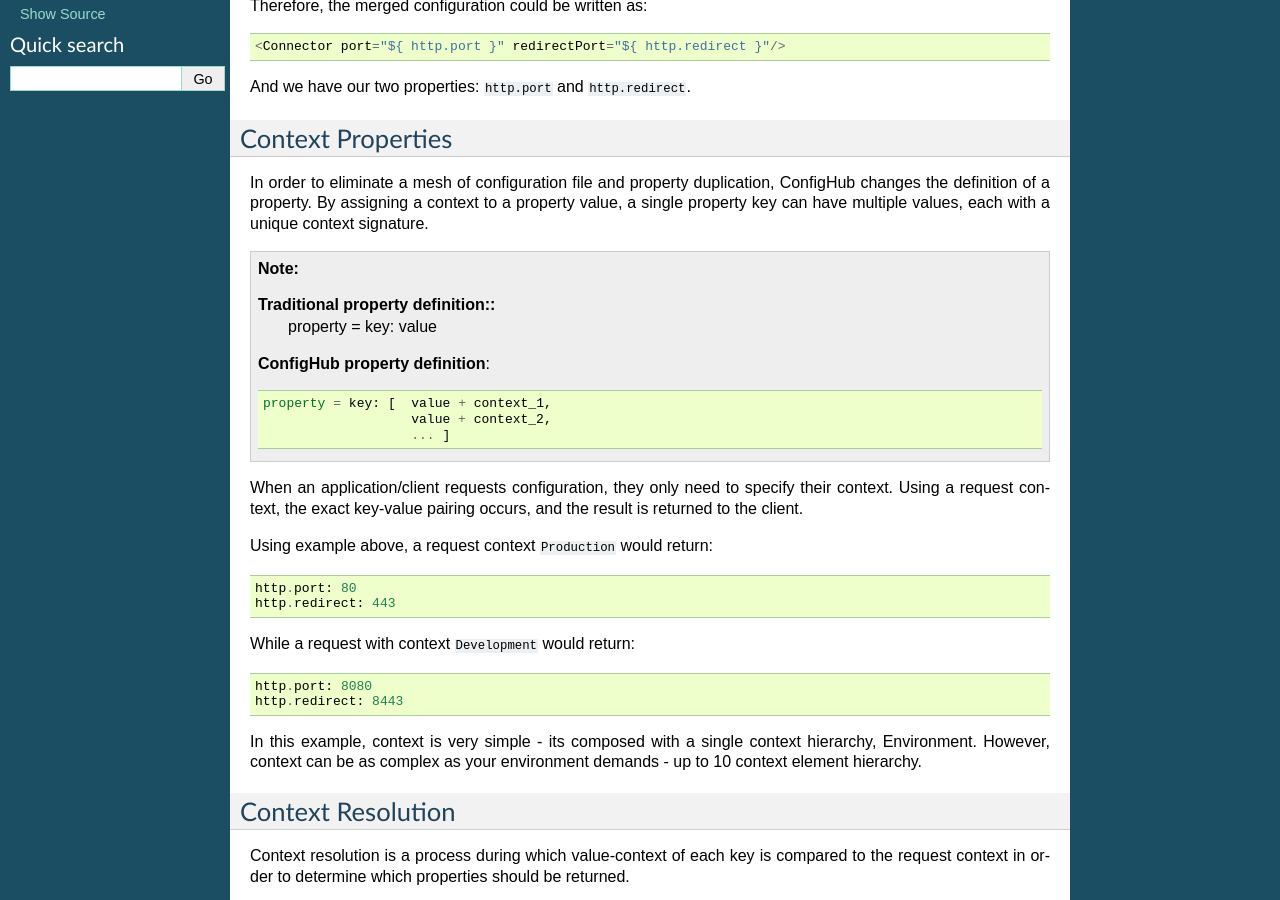
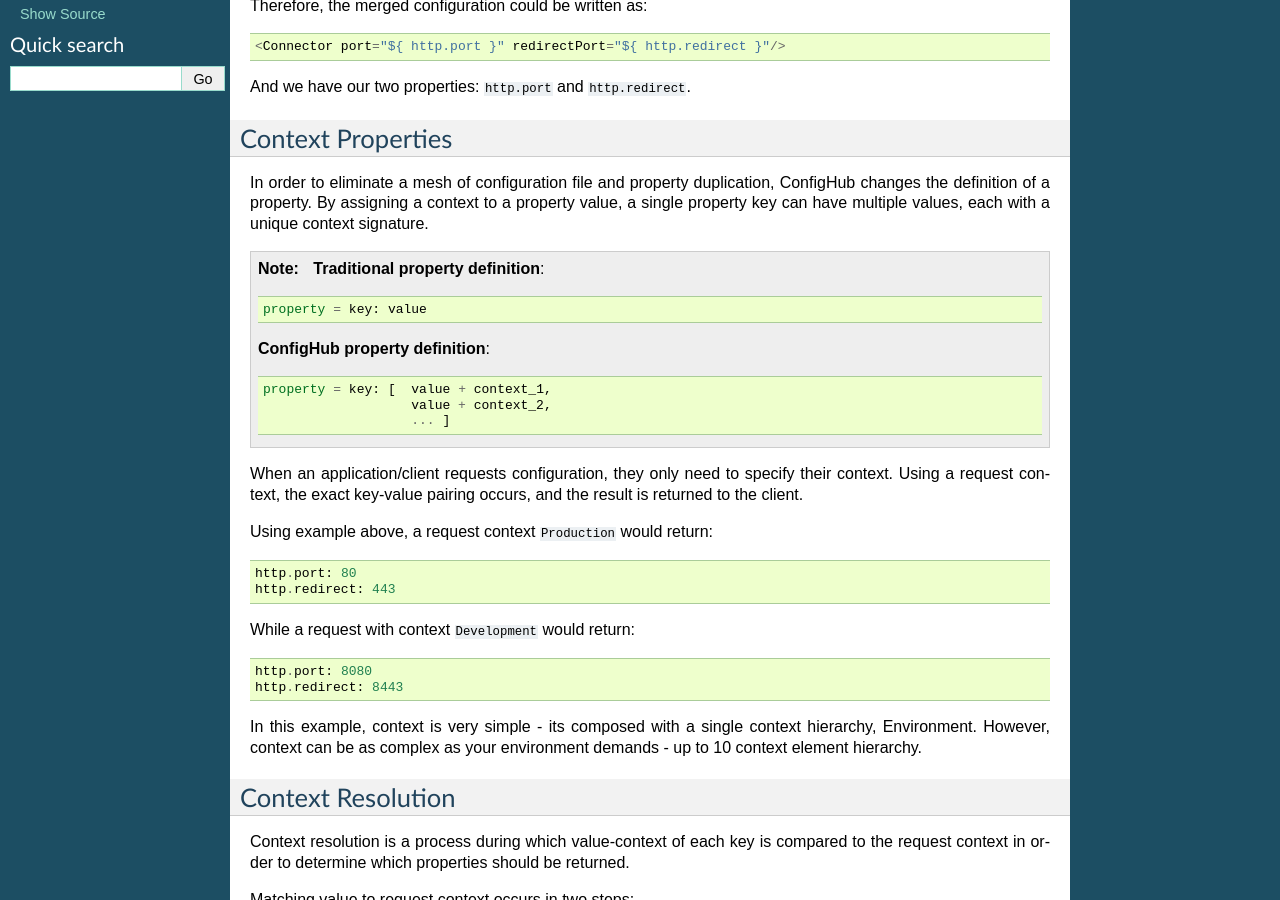
Before and after one commit to ConfigHubPub/Docs, a Sphinx documentation site: the page built from documentation/pages/primer.rst, in a window 1280 px wide and 900 px high, scrolled down 314 px. Built offline with Sphinx 7.4.7, drawn with Linux system fonts in a browser that asks for light colours; part of the change alters nothing that is shown.

```diff
--- a/documentation/pages/primer.rst
+++ b/documentation/pages/primer.rst
@@ -30,6 +30,7 @@ each with a unique context signature.
 
 .. note::
    **Traditional property definition**::
+
       property = key: value
 
    **ConfigHub property definition**::
@@ -72,8 +73,9 @@ Matching value to request context occurs in two steps:
    * If both are specified, they have to be the same;
    * Either or both are a wildcard.
 
-   .. role:: sx
+   .. role:: nb
    .. role:: sr
+   .. role:: gt
 
 
    **Example**: Context-Request resolution
@@ -81,17 +83,17 @@ Matching value to request context occurs in two steps:
    +---------------------+------------------+---------------+---------------+-----------------+
    |                     | Environment      | Application   | Instance      |                 |
    +=====================+==================+===============+===============+=================+
-   | **Request-Context** | Production       | WebServer     | Webserver-Jim |                 |
+   | Request-Context     | Production       | WebServer     | Webserver-Jim |                 |
    +---------------------+------------------+---------------+---------------+-----------------+
 
    +---------------------+------------------+---------------+---------------+-----------------+
-   | Value-Context       | Production       | WebServer     | :sx:`\*`      | :sr:`Match`     |
+   | Value-Context       | Production       | WebServer     | :nb:`\*`      | :sr:`Match`     |
    +---------------------+------------------+---------------+---------------+-----------------+
-   | Value-Context       | Production       | :sx:`\*`      | :sx:`\*`      | :sr:`Match`     |
+   | Value-Context       | Production       | :nb:`\*`      | :nb:`\*`      | :sr:`Match`     |
    +---------------------+------------------+---------------+---------------+-----------------+
-   | Value-Context       | :sx:`\*`         | :sx:`\*`      | Webserver-Jim | :sr:`Match`     |
+   | Value-Context       | :nb:`\*`         | :nb:`\*`      | Webserver-Jim | :sr:`Match`     |
    +---------------------+------------------+---------------+---------------+-----------------+
-   | Value-Context       | Development      | :sx:`\*`      | :sx:`\*`      | No Match        |
+   | Value-Context       | :gt:`Development`| :nb:`\*`      | :nb:`\*`      | :gt:`No Match`  |
    +---------------------+------------------+---------------+---------------+-----------------+
 
 
```
